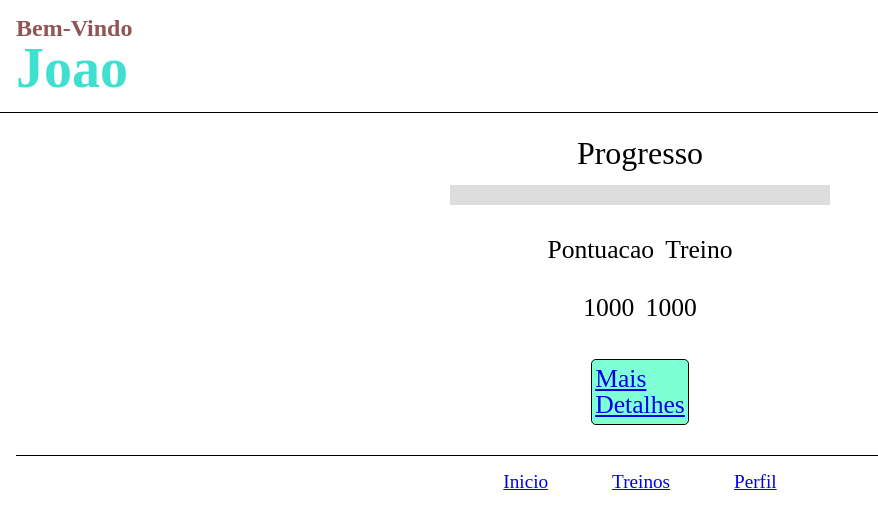
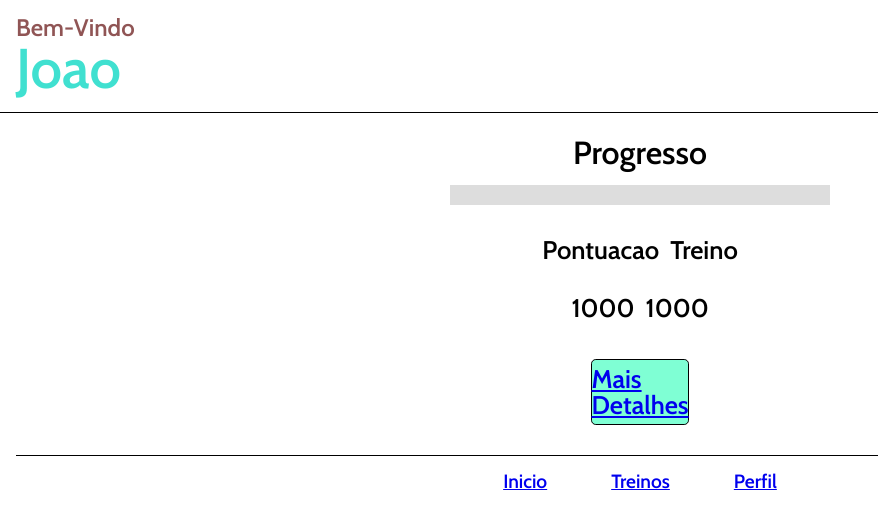
Before and after one commit to Tanakavitor/CODESIGN, a plain HTML site: page aula1/inicial.html in a window 1280 px wide. Shown: the whole page, without its empty margins (0-878 px from the left). Drawn offline with nearby package versions, Linux system fonts and the light colour scheme.

Commit message:
mudanca fonte

```diff
--- a/aula1/css/exemplloexer.css
+++ b/aula1/css/exemplloexer.css
@@ -1,3 +1,6 @@
+body{
+    font-family: 'Cabin', sans-serif;
+  }
 h1 {
     display: flex;
     font-size: 3.5rem;
@@ -7,6 +10,8 @@ h1 {
     padding: 1rem;
     margin: 1rem;
     border-bottom: 0.3rem solid black;
+    font-family: 'Cabin', sans-serif;
+
 }
 main{
     display: flex;
@@ -16,6 +21,7 @@ main{
     margin: 3.5rem;
     padding: 3.5rem;
     gap: 4rem;
+    font-family: 'Cabin', sans-serif;
 }
 video{
    display: flex;
@@ -31,6 +37,7 @@ h2 {
     margin-bottom: 1rem;
     padding: 1rem;
     margin: 1rem;
+    font-family: 'Cabin', sans-serif;
 }
 footer {
 
@@ -45,5 +52,6 @@ footer {
     padding: 5rem auto;
     gap : 4rem;
     font-size: 3.2rem;
+    font-family: 'Cabin', sans-serif;
 
 }
--- a/aula1/css/extreinostyle.css
+++ b/aula1/css/extreinostyle.css
@@ -1,3 +1,6 @@
+body{
+    font-family: 'Cabin', sans-serif;
+  }
 h1 {
     font-size: 3.5rem;
     font-weight: 700;
--- a/aula1/css/maisstyle.css
+++ b/aula1/css/maisstyle.css
@@ -1,4 +1,6 @@
-
+body{
+  font-family: 'Cabin', sans-serif;
+}
 header {
     background-color: #905555;
     color: #fff;
--- a/aula1/css/metasstyle.css
+++ b/aula1/css/metasstyle.css
@@ -1,3 +1,6 @@
+body{
+    font-family: 'Cabin', sans-serif;
+  }
 h1 {
     font-size: 3.5rem;
     font-weight: 700;
--- a/aula1/css/perfilstyle.css
+++ b/aula1/css/perfilstyle.css
@@ -1,3 +1,6 @@
+body{
+    font-family: 'Cabin', sans-serif;
+  }
 header{
     display: flex;
 }
--- a/aula1/css/styleindex.css
+++ b/aula1/css/styleindex.css
@@ -1,3 +1,6 @@
+body{
+    font-family: 'Cabin', sans-serif;
+  }
 header {
     display: flex;
     flex-direction: row;
@@ -8,7 +11,7 @@ header {
     height: 3rem;
     margin: 2.5rem auto;
     padding: 2.5rem;
-}
+    font-family: 'Cabin', sans-serif;}
 
 h1 {
     font-size: 3.5rem;
@@ -18,6 +21,7 @@ h1 {
     margin: 0;
     padding: 0;
     white-space: nowrap;
+    font-family: 'Cabin', sans-serif;
 }
 main {
     display: flex;
@@ -29,4 +33,5 @@ main {
     height: 100%;
     margin: 2rem auto;
     padding: 2rem auto ;
+    font-family: 'Cabin', sans-serif;
 }
--- a/aula1/css/styleinicial.css
+++ b/aula1/css/styleinicial.css
@@ -1,9 +1,13 @@
+body{
+    font-family: 'Cabin', sans-serif;
+  }
 header {
     display: flex;
     position: relative;
     border-bottom: 0.03rem solid black;
     padding-bottom: 1rem;
     padding: 1rem;
+    font-family: 'Cabin', sans-serif;
 }
 
 
@@ -12,6 +16,7 @@ header {
     flex-direction: column;
     justify-content: flex-start;
     margin-left: 0;
+    font-family: 'Cabin', sans-serif;
 }
 
 
@@ -23,6 +28,7 @@ h1 {
     text-align: center;
     margin: 0;
     padding: 0;
+    font-family: 'Cabin', sans-serif;
 }
 h2 {
         display: flex;
@@ -32,6 +38,7 @@ h2 {
         text-align: center;
         margin: 0;
         padding: 0;
+        font-family: 'Cabin', sans-serif;
 
 
 }
@@ -43,6 +50,7 @@ main{
     margin: 0;
     padding: 0.5rem;
     font-size: 1.6rem;
+    font-family: 'Cabin', sans-serif;
 }
 .linha {
     display: flex;
@@ -99,6 +107,7 @@ footer {
     padding: 1rem;
     gap : 4rem;
     font-size: 1.2rem;
+    font-family: 'Cabin', sans-serif;
 }
 
 .progresso-barra {
--- a/aula1/css/treinsstyle.css
+++ b/aula1/css/treinsstyle.css
@@ -1,3 +1,6 @@
+body{
+  font-family: 'Cabin', sans-serif;
+}
   header {
     background-color: #905555;
     color: #fff;
--- a/aula1/inicial.html
+++ b/aula1/inicial.html
@@ -6,6 +6,10 @@
     <meta name="viewport" content="width=device-width, initial-scale=1.0">
     <link rel="stylesheet" href="css/reset.css">
     <link rel="stylesheet" href="css/styleinicial.css">
+    <link rel="preconnect" href="https://fonts.googleapis.com">
+    <link rel="preconnect" href="https://fonts.gstatic.com" crossorigin>
+    <link href="https://fonts.googleapis.com/css2?family=Cabin:wght@600&display=swap" rel="stylesheet">
+
 
     <title>Página Inicial</title>
 </head>
```
Also changed, not shown: aula1/exemplo_exercicio.html (+4 -0 lines), aula1/exemplo_treino.html (+4 -0 lines), aula1/index.html (+4 -0 lines), aula1/mais.html (+4 -0 lines), aula1/metas.html (+4 -0 lines), aula1/perfil.html (+4 -0 lines), aula1/treins.html (+4 -0 lines).
